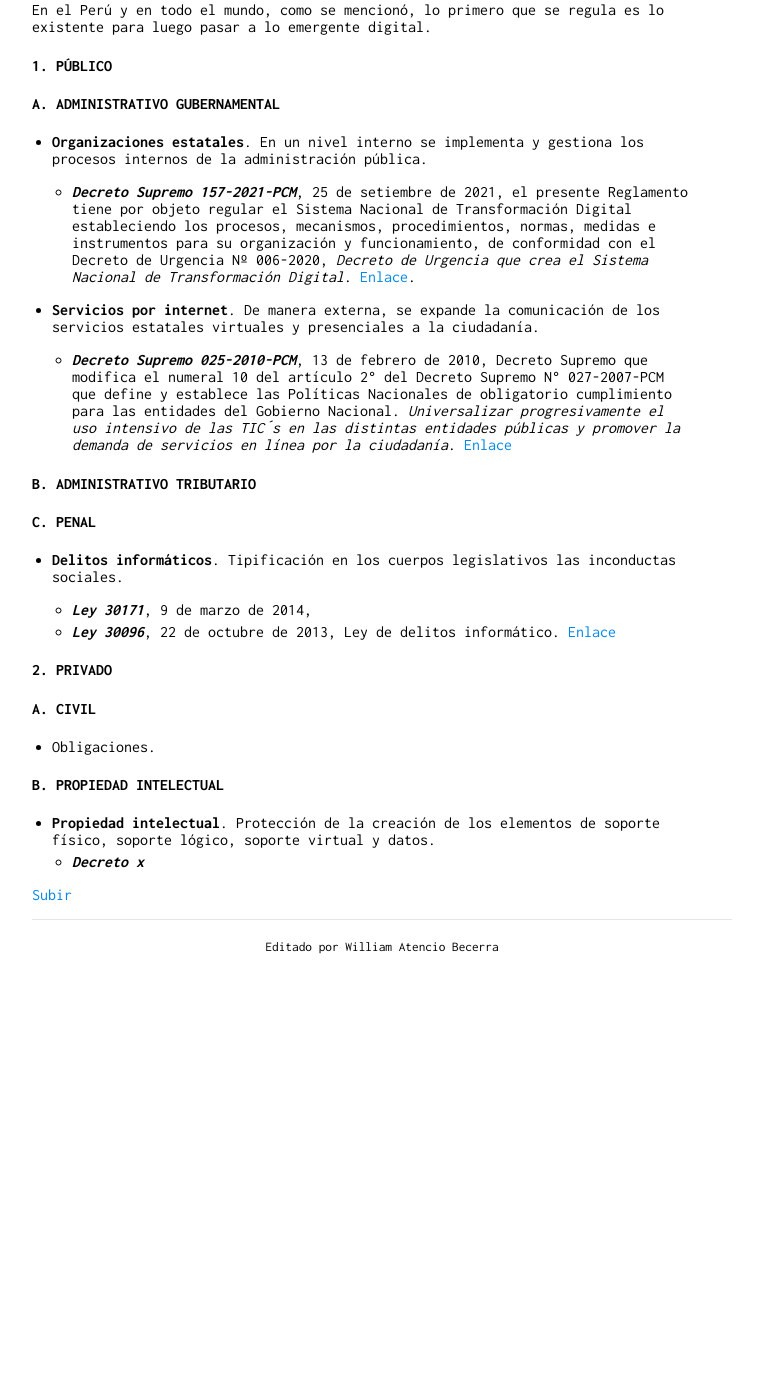
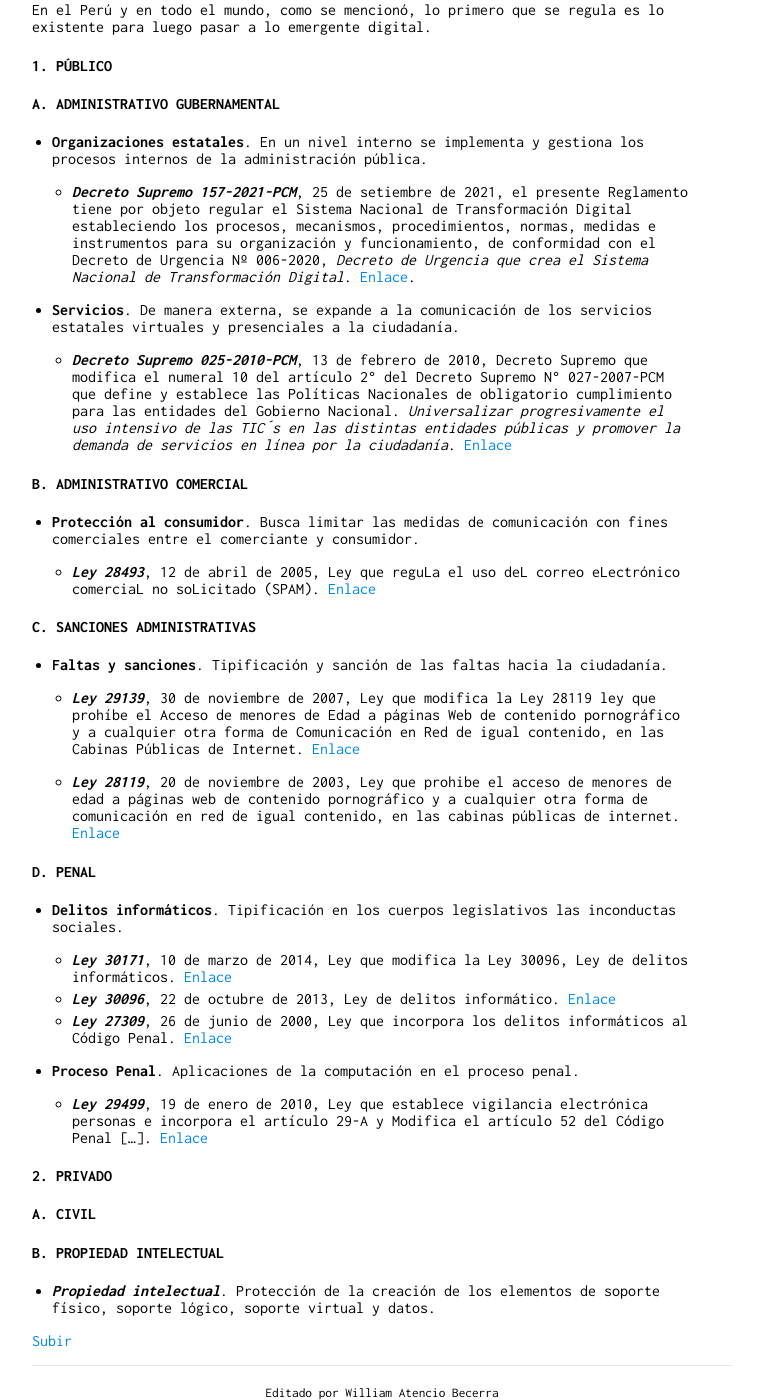
Before and after one commit to actio1680/actio1680.github.io, a Jekyll site: the page built from paginas/compilacion-derecho-computacional.md, in a window 1280 px wide and 1400 px high, scrolled down 216 px. Shown: the whole window, without its empty margins (258-1021 px from the left). Built offline with Jekyll 4.4.1, drawn with Linux system fonts in a browser that asks for light colours; our own code applies the rules of GitHub Pages for plain Markdown files; before the commit the page ends 1170 px from its top, so only the background shows below that.

Commit message:
Update compilacion-derecho-computacional.md

```diff
--- a/paginas/compilacion-derecho-computacional.md
+++ b/paginas/compilacion-derecho-computacional.md
@@ -10,26 +10,40 @@ En el Perú y en todo el mundo, como se mencionó, lo primero que se regula es l
 
   - ***Decreto Supremo 157-2021-PCM***, 25 de setiembre de 2021, el presente Reglamento tiene por objeto regular el Sistema Nacional de Transformación Digital estableciendo los procesos, mecanismos, procedimientos, normas, medidas e instrumentos para su organización y funcionamiento, de conformidad con el Decreto de Urgencia Nº 006-2020, *Decreto de Urgencia que crea el Sistema Nacional de Transformación Digital*. [Enlace]( https://cdn.www.gob.pe/uploads/document/file/2209135/1995486-1.pdf.pdf).
 
-- **Servicios por internet**. De manera externa, se expande la comunicación de los servicios estatales virtuales y presenciales a la ciudadanía.
-
+- **Servicios**. De manera externa, se expande a la comunicación de los servicios estatales virtuales y presenciales a la ciudadanía.
   - ***Decreto Supremo 025-2010-PCM***, 13 de febrero de 2010, Decreto Supremo que modifica el numeral 10 del artículo 2° del Decreto Supremo N° 027-2007-PCM que define y establece las Políticas Nacionales de obligatorio cumplimiento para las entidades del Gobierno Nacional. *Universalizar progresivamente el uso intensivo de las TIC´s en las distintas entidades públicas y promover la demanda de servicios en línea por la ciudadanía*. [Enlace](https://cdn.www.gob.pe/uploads/document/file/357113/DS_N%C2%BA_025-2010-PCM_.pdf)
 
-#### B. ADMINISTRATIVO TRIBUTARIO
+#### B. ADMINISTRATIVO COMERCIAL
+- **Protección al consumidor**. Busca limitar las medidas de comunicación con fines comerciales entre el comerciante y consumidor.
 
-#### C. PENAL
+  - ***Ley 28493***, 12 de abril de 2005, Ley que reguLa el uso deL correo eLectrónico comerciaL no soLicitado (SPAM). [Enlace](https://diariooficial.elperuano.pe/pdf/0057/ley-regula-uso-correo-electronico-comercial.pdf)
+
+#### C. SANCIONES ADMINISTRATIVAS
+- **Faltas y sanciones**. Tipificación y sanción de las faltas hacia la ciudadanía.
+
+  - ***Ley 29139***, 30 de noviembre de 2007, Ley que modifica la Ley 28119 ley que prohíbe el Acceso de menores de Edad a páginas Web de contenido pornográfico y a cualquier otra forma de Comunicación en Red de igual contenido, en las Cabinas Públicas de Internet. [Enlace](https://www.leyes.congreso.gob.pe/Documentos/Leyes/29139.pdf)
+
+  - ***Ley 28119***, 20 de noviembre de 2003, Ley que prohibe el acceso de menores de edad a páginas web de contenido pornográfico y a cualquier otra forma de comunicación en red de igual contenido, en las cabinas públicas de internet. [Enlace](https://www.leyes.congreso.gob.pe/Documentos/Leyes/28119.pdf)
+
+
+
+#### D. PENAL
 - **Delitos informáticos**. Tipificación en los cuerpos legislativos las inconductas sociales.
 
-  - ***Ley 30171***, 9 de marzo de 2014,
+  - ***Ley 30171***, 10 de marzo de 2014, Ley que modifica la Ley 30096, Ley de delitos informáticos. [Enlace](https://www.leyes.congreso.gob.pe/Documentos/Leyes/30171.pdf)
   - ***Ley 30096***, 22 de octubre de 2013, Ley de delitos informático. [Enlace](https://www2.congreso.gob.pe/Sicr/TraDocEstProc/Expvirt_2011.nsf/Repexpvirt?OpenForm&Db=201100034&View)
+  - ***Ley 27309***, 26 de junio de 2000, Ley que incorpora los delitos informáticos al Código Penal. [Enlace](https://cdn.www.gob.pe/uploads/document/file/356824/NORMA_1887_Ley_27309.pdf)
 
+
+- **Proceso Penal**. Aplicaciones de la computación en el proceso penal.
+  - ***Ley 29499***, 19 de enero de 2010, Ley que establece vigilancia electrónica personas e incorpora el artículo 29-A y Modifica el artículo 52 del Código Penal [...]. [Enlace](https://www.leyes.congreso.gob.pe/Documentos/Leyes/29499.pdf)
 
 #### 2. PRIVADO
 
 #### A. CIVIL
-- Obligaciones.
 
 #### B. PROPIEDAD INTELECTUAL
-- **Propiedad intelectual**. Protección de la creación de los elementos de soporte físico, soporte lógico, soporte virtual y datos.
-  - ***Decreto x***
+- ***Propiedad intelectual***. Protección de la creación de los elementos de soporte físico, soporte lógico, soporte virtual y datos.
+
 
 [Subir](#top)
```
